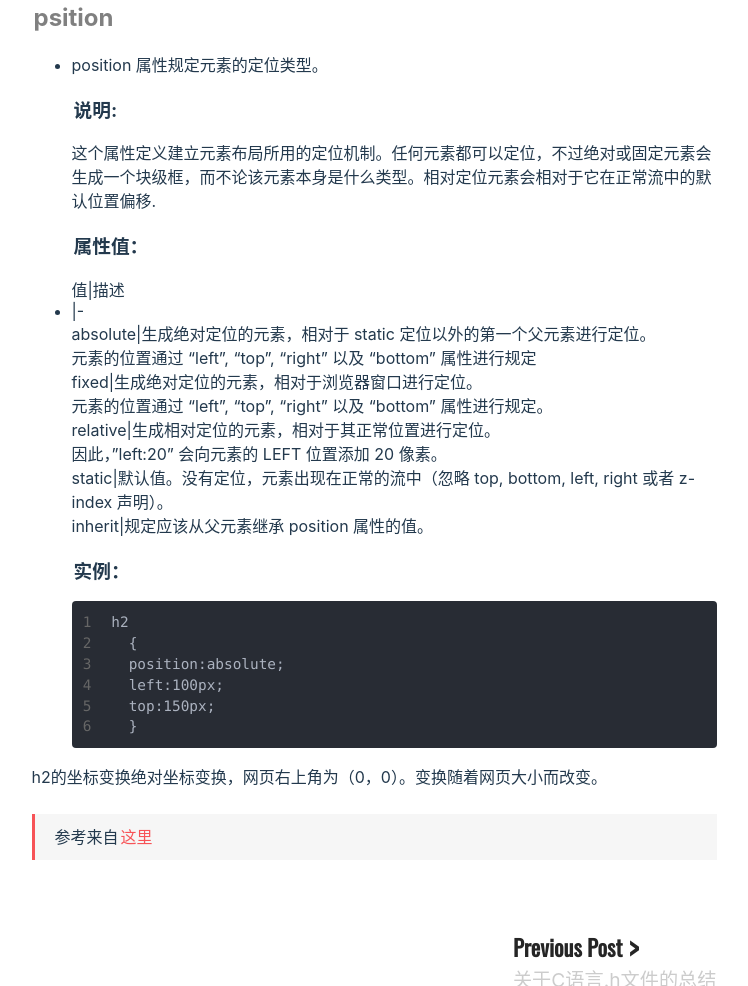
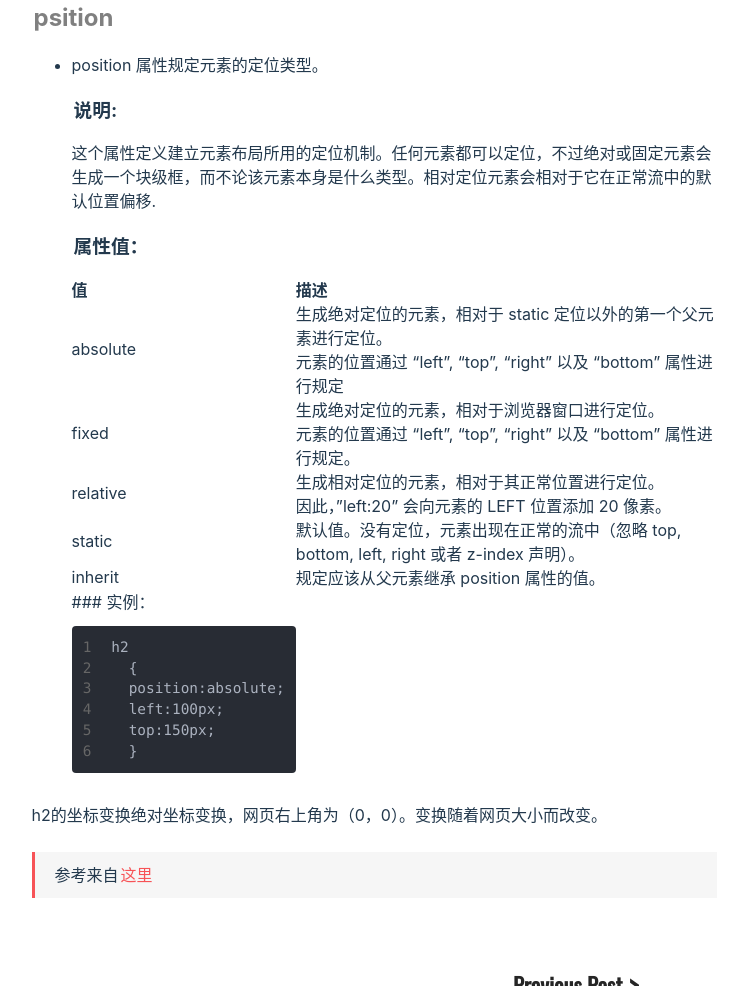
Before and after one commit to azychris9/azychris9.github.io, a plain HTML site: page 2019/08/05/4th_blog/index.html in a window 1280 px wide. Shown: the part 446-1432 px from the top of the page, without its empty margins (266-1014 px from the left). Drawn offline with nearby package versions, Linux system fonts and the light colour scheme; some packages are replaced by stand-ins of ours; a script that the page names is missing; a web font is replaced by a local one.

Commit message:
Site updated: 2019-08-06 13:23:46

```diff
--- a/2019/08/05/4th_blog/index.html
+++ b/2019/08/05/4th_blog/index.html
@@ -396,9 +396,42 @@ height:50vh;
             <main class="main post-page">
     <article class="article-entry">
         <h2 id="psition"><a href="#psition" class="headerlink" title="psition"></a><font color="grey">psition</font></h2><ul>
-<li>position 属性规定元素的定位类型。<br><h3 id="说明"><a href="#说明" class="headerlink" title="说明:"></a>说明:</h3>这个属性定义建立元素布局所用的定位机制。任何元素都可以定位，不过绝对或固定元素会生成一个块级框，而不论该元素本身是什么类型。相对定位元素会相对于它在正常流中的默认位置偏移.<h3 id="属性值："><a href="#属性值：" class="headerlink" title="属性值："></a>属性值：</h3>值|描述</li>
-<li>|-<br>absolute|生成绝对定位的元素，相对于 static 定位以外的第一个父元素进行定位。<br>元素的位置通过 “left”, “top”, “right” 以及 “bottom” 属性进行规定<br>fixed|生成绝对定位的元素，相对于浏览器窗口进行定位。<br>元素的位置通过 “left”, “top”, “right” 以及 “bottom” 属性进行规定。<br>relative|生成相对定位的元素，相对于其正常位置进行定位。<br>因此，”left:20” 会向元素的 LEFT 位置添加 20 像素。<br>static|默认值。没有定位，元素出现在正常的流中（忽略 top, bottom, left, right 或者 z-index 声明）。<br>inherit|规定应该从父元素继承 position 属性的值。<h3 id="实例："><a href="#实例：" class="headerlink" title="实例："></a>实例：</h3><figure class="highlight html"><table><tr><td class="gutter"><pre><span class="line">1</span><br><span class="line">2</span><br><span class="line">3</span><br><span class="line">4</span><br><span class="line">5</span><br><span class="line">6</span><br></pre></td><td class="code"><pre><span class="line">h2</span><br><span class="line">  &#123;</span><br><span class="line">  position:absolute;</span><br><span class="line">  left:100px;</span><br><span class="line">  top:150px;</span><br><span class="line">  &#125;</span><br></pre></td></tr></table></figure>
-
+<li>position 属性规定元素的定位类型。<br><h3 id="说明"><a href="#说明" class="headerlink" title="说明:"></a>说明:</h3>这个属性定义建立元素布局所用的定位机制。任何元素都可以定位，不过绝对或固定元素会生成一个块级框，而不论该元素本身是什么类型。相对定位元素会相对于它在正常流中的默认位置偏移.<h3 id="属性值："><a href="#属性值：" class="headerlink" title="属性值："></a>属性值：</h3><table>
+<thead>
+<tr>
+<th>值</th>
+<th>描述</th>
+</tr>
+</thead>
+<tbody><tr>
+<td>absolute</td>
+<td>生成绝对定位的元素，相对于 static 定位以外的第一个父元素进行定位。<br>元素的位置通过 “left”, “top”, “right” 以及 “bottom” 属性进行规定</td>
+</tr>
+<tr>
+<td>fixed</td>
+<td>生成绝对定位的元素，相对于浏览器窗口进行定位。<br>元素的位置通过 “left”, “top”, “right” 以及 “bottom” 属性进行规定。</td>
+</tr>
+<tr>
+<td>relative</td>
+<td>生成相对定位的元素，相对于其正常位置进行定位。<br>因此，”left:20” 会向元素的 LEFT 位置添加 20 像素。</td>
+</tr>
+<tr>
+<td>static</td>
+<td>默认值。没有定位，元素出现在正常的流中（忽略 top, bottom, left, right 或者 z-index 声明）。</td>
+</tr>
+<tr>
+<td>inherit</td>
+<td>规定应该从父元素继承 position 属性的值。</td>
+</tr>
+<tr>
+<td>### 实例：</td>
+<td></td>
+</tr>
+<tr>
+<td><figure class="highlight html"><table><tr><td class="gutter"><pre><span class="line">1</span><br><span class="line">2</span><br><span class="line">3</span><br><span class="line">4</span><br><span class="line">5</span><br><span class="line">6</span><br></pre></td><td class="code"><pre><span class="line">h2</span><br><span class="line">  &#123;</span><br><span class="line">  position:absolute;</span><br><span class="line">  left:100px;</span><br><span class="line">  top:150px;</span><br><span class="line">  &#125;</span><br></pre></td></tr></table></figure></td>
+<td></td>
+</tr>
+</tbody></table>
 </li>
 </ul>
 <p>h2的坐标变换绝对坐标变换，网页右上角为（0，0）。变换随着网页大小而改变。</p>
@@ -530,7 +563,7 @@ top:50vh;
         <div class="toc-catalog">
             <span class="iconfont-archer catalog-icon">&#xe613;</span><span>CATALOG</span>
         </div>
-        <ol class="toc"><li class="toc-item toc-level-2"><a class="toc-link" href="#psition"><span class="toc-number">1.</span> <span class="toc-text">psition</span></a><ol class="toc-child"><li class="toc-item toc-level-3"><a class="toc-link" href="#说明"><span class="toc-number">1.1.</span> <span class="toc-text">说明:</span></a></li><li class="toc-item toc-level-3"><a class="toc-link" href="#属性值："><span class="toc-number">1.2.</span> <span class="toc-text">属性值：</span></a></li><li class="toc-item toc-level-3"><a class="toc-link" href="#实例："><span class="toc-number">1.3.</span> <span class="toc-text">实例：</span></a></li></ol></li></ol>
+        <ol class="toc"><li class="toc-item toc-level-2"><a class="toc-link" href="#psition"><span class="toc-number">1.</span> <span class="toc-text">psition</span></a><ol class="toc-child"><li class="toc-item toc-level-3"><a class="toc-link" href="#说明"><span class="toc-number">1.1.</span> <span class="toc-text">说明:</span></a></li><li class="toc-item toc-level-3"><a class="toc-link" href="#属性值："><span class="toc-number">1.2.</span> <span class="toc-text">属性值：</span></a></li></ol></li></ol>
     </div>
 
     <div class="back-top iconfont-archer">&#xe639;</div>
```
Also changed, not shown: archives/2019/08/index.html (+14 -2 lines), archives/2019/index.html (+14 -2 lines), archives/index.html (+14 -2 lines), index.html (+14 -2 lines).
